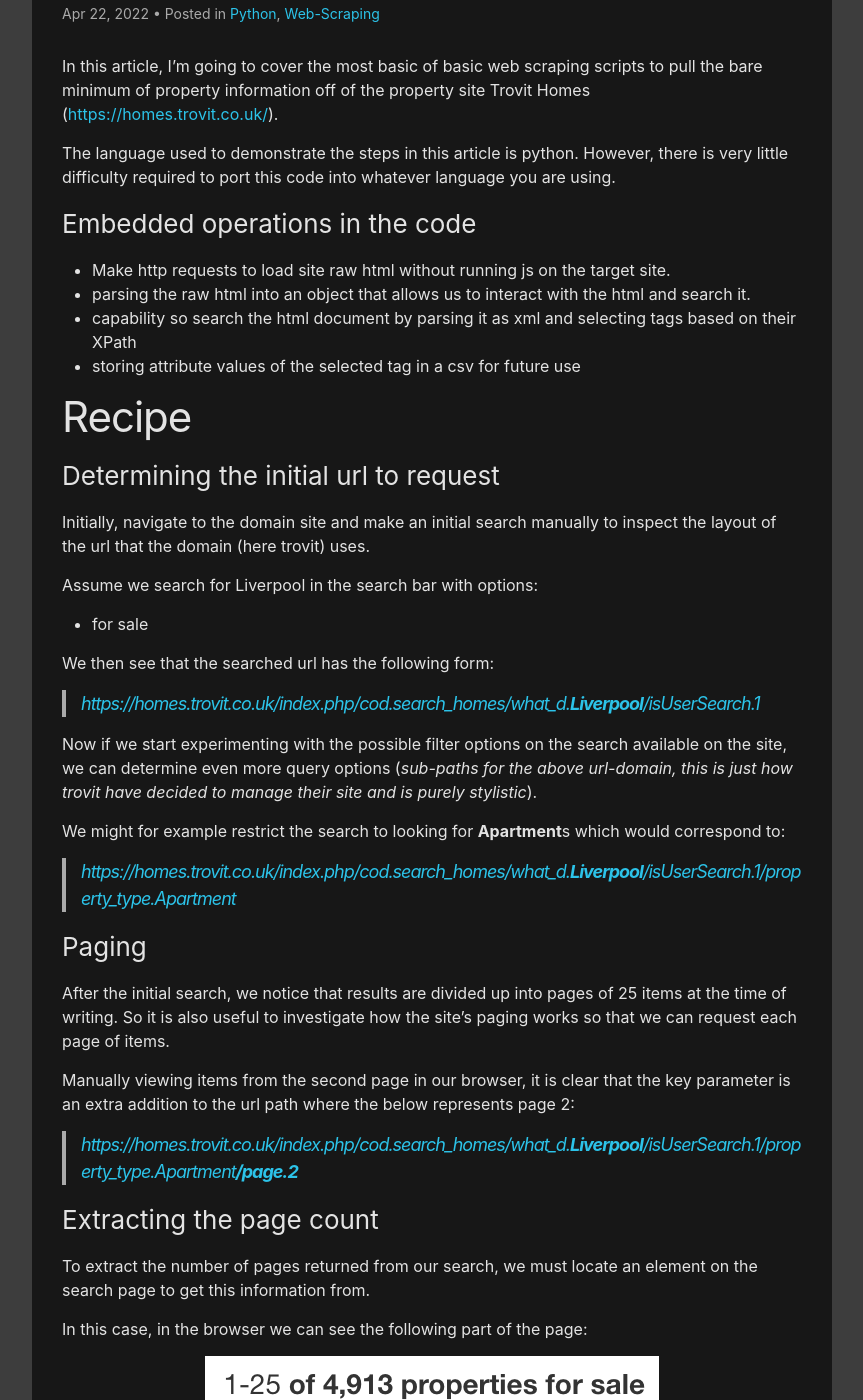
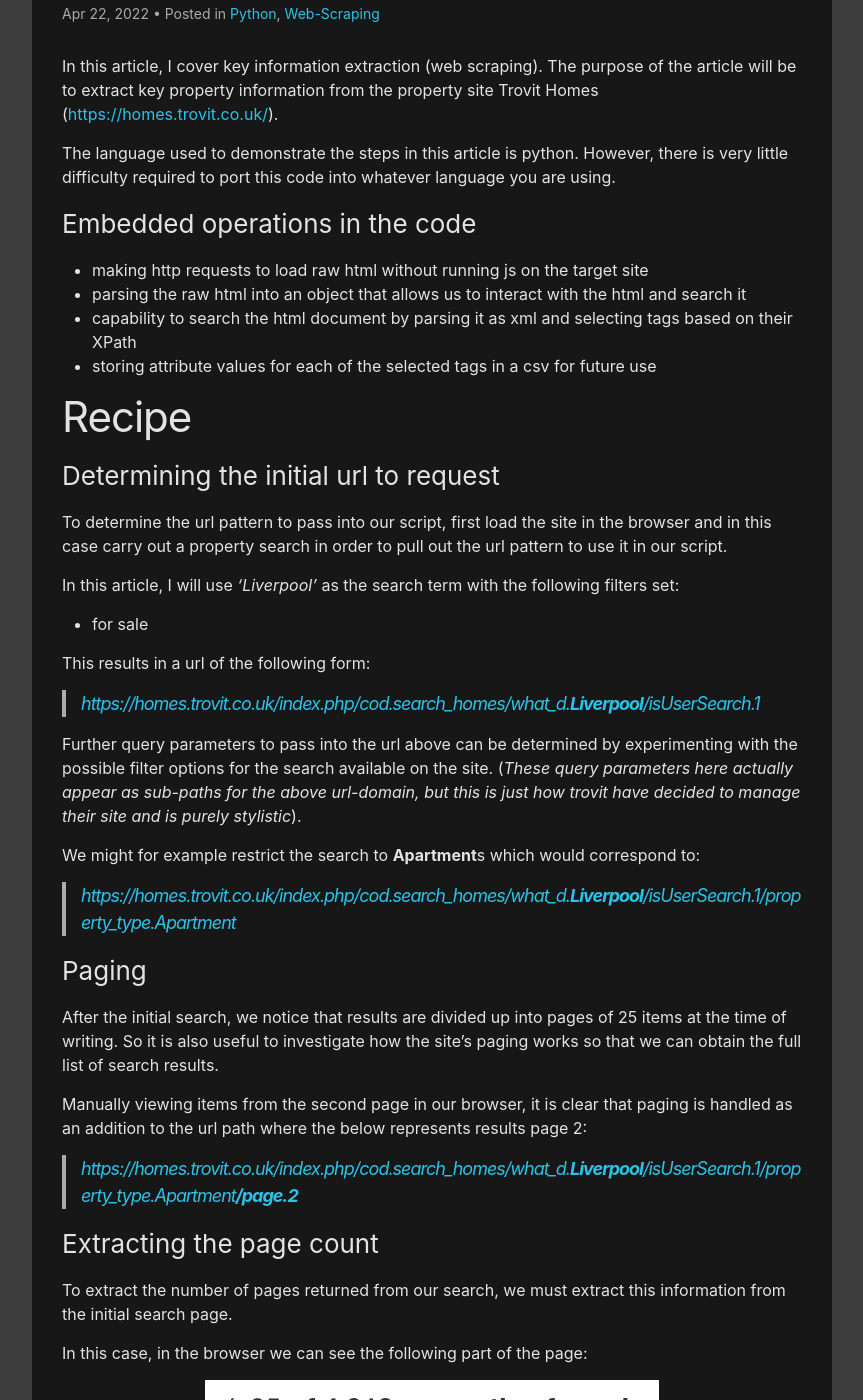
Before and after one commit to Dwonczykj/Dwonczykj.github.io, a Jekyll site: the page built from _posts/2022-04-22-simple-housing-scraper.md, in a window 1280 px wide and 1400 px high, scrolled down 247 px. Shown: the whole window, without its empty margins (208-1071 px from the left). Built offline with Jekyll 4.4.1, drawn with Linux system fonts in a browser that asks for light colours; comment, search, counter and statistics services are not loaded; some of the changed text lies outside the part shown.

Commit message:
Add second blog post: simple-housing-scraper - update typos

````diff
--- a/_posts/2022-04-22-simple-housing-scraper.md
+++ b/_posts/2022-04-22-simple-housing-scraper.md
@@ -4,51 +4,51 @@ title: How to build an (overly simplistic) housing data scraper
 categories: [Python, Web-Scraping]
 comments: true
 ---
-In this article, I'm going to cover the most basic of basic web scraping scripts to pull the bare minimum of property information off of the property site Trovit Homes ([https://homes.trovit.co.uk/](https://homes.trovit.co.uk/)).
+In this article, I cover key information extraction (web scraping). The purpose of the article will be to extract key property information from the property site Trovit Homes ([https://homes.trovit.co.uk/](https://homes.trovit.co.uk/)).
 
 The language used to demonstrate the steps in this article is python. However, there is very little difficulty required to port this code into whatever language you are using.
 
 ### Embedded operations in the code
 
-- Make http requests to load site raw html without running js on the target site.
-- parsing the raw html into an object that allows us to interact with the html and search it.
-- capability so search the html document by parsing it as xml and selecting tags based on their XPath
-- storing attribute values of the selected tag in a csv for future use
+- making http requests to load raw html without running js on the target site
+- parsing the raw html into an object that allows us to interact with the html and search it
+- capability to search the html document by parsing it as xml and selecting tags based on their XPath
+- storing attribute values for each of the selected tags in a csv for future use
 
 # Recipe
 
 ### Determining the initial url to request
 
-Initially, navigate to the domain site and make an initial search manually to inspect the layout of the url that the domain (here trovit) uses.
+To determine the url pattern to pass into our script, first load the site in the browser and in this case carry out a property search in order to pull out the url pattern to use it in our script.
 
-Assume we search for Liverpool in the search bar with options:
+In this article, I will use *'Liverpool'* as the search term with the following filters set:
 
 - for sale
 
-We then see that the searched url has the following form:
+This results in a url of the following form:
 
 > [https://homes.trovit.co.uk/index.php/cod.search_homes/what_d.**Liverpool**/isUserSearch.1](https://homes.trovit.co.uk/index.php/cod.search_homes/what_d.Liverpool/isUserSearch.1)
 >
 
-Now if we start experimenting with the possible filter options on the search available on the site, we can determine even more query options (*sub-paths for the above url-domain, this is just how trovit have decided to manage their site and is purely stylistic*).
+Further query parameters to pass into the url above can be determined by experimenting with the possible filter options for the search available on the site. (*These query parameters here actually appear as sub-paths for the above url-domain, but this is just how trovit have decided to manage their site and is purely stylistic*).
 
-We might  for example restrict the search to looking for **Apartment**s which would correspond to:
+We might for example restrict the search to **Apartment**s which would correspond to:
 
 > [https://homes.trovit.co.uk/index.php/cod.search_homes/what_d.**Liverpool**/isUserSearch.1/property_type.Apartment](https://homes.trovit.co.uk/index.php/cod.search_homes/what_d.Liverpool/isUserSearch.1/property_type.Apartment)
 >
 
 ### Paging
 
-After the initial search, we notice that results are divided up into pages of 25 items at the time of writing. So it is also useful to investigate how the site's paging works so that we can request each page of items.
+After the initial search, we notice that results are divided up into pages of 25 items at the time of writing. So it is also useful to investigate how the site's paging works so that we can obtain the full list of search results.
 
-Manually viewing items from the second page in our browser, it is clear that the key parameter is an extra addition to the url path where the below represents page 2:
+Manually viewing items from the second page in our browser, it is clear that paging is handled as an addition to the url path where the below represents results page 2:
 
 > [https://homes.trovit.co.uk/index.php/cod.search_homes/what_d.**Liverpool**/isUserSearch.1/property_type.Apartment**/page.2**](https://homes.trovit.co.uk/index.php/cod.search_homes/what_d.Liverpool/isUserSearch.1/property_type.Apartment/page.2)
 >
 
 ### Extracting the page count
 
-To extract the number of pages returned from our search, we must locate an element on the search page to get this information from.
+To extract the number of pages returned from our search, we must extract this information from the initial search page.
 
 In this case, in the browser we can see the following part of the page:
 
@@ -67,9 +67,9 @@ which corresponds to the following html:
 </div>
 ```
 
-We can use this to compute the number of pages by dividing 4913 by 25. See the code snippet below:
+We can use this to compute the number of pages by dividing the 4913 results count by the 25 items per page.
 
-First, we must perform the same steps in our code as we have in the browser so far. We must make the search request in the script as follows:
+First, we add logic to the script to load the trovit site and perform the property search, this is exactly what we've done in the browser so far. The following logic makes the property search request:
 
 ```python
 import bs4
@@ -89,7 +89,7 @@ In this step we:
 
 ---
 
-We then use the parsed html to pull the item count and calculate a page count.
+We then use the parsed html to extract the resulting item count and calculate a page count.
 
 ```python
 total_item = soup.find('div', {'class':'results-counter js-results-counter'}).find('span').text
@@ -116,7 +116,7 @@ while page <= total_page:
     dom = etree.HTML(str(soup_html),parser=None)
 ```
 
-Notice for this step, I additionally parse the requested html using a xml parser provided by the lxml package. I do this so that I can use XPath selectors to select individual tags in the html.
+Notice for this step, I additionally parse the requested html using a xml parser provided by the lxml package  by calling <span style="color: green; font: 16px monospace;">etree.HTML(html_str)</span>. I do this so that I can use XPath selectors to select individual tags in the html.
 
 <!-- <aside>
 💡 *This xml parsing step simply allows us to query the html document as though it were xml.*
@@ -143,11 +141,10 @@ nofitem = len(dom.xpath('//div[@class="item-title"]'))
 
 ## Extracting Key Information
 
-I first define a couple of helper functions to allow me to repeat myself less in the script. The helper functions simply wrap logic to:
+I first define a couple of helper functions that contain logic to extract html tag contents. I do this to avoid needing to re-write this logic for each type of key information that we intend to extract. The helper functions simply wrap logic to:
 
 1. Try to select a tag from the html based on the passed XPath selector
-2. If such a tag exists, get the match corresponding to the result number at the current context in the script
-    1. In the script, I iterate through each result item on the page and individually parse its key information
+2. If such a tag exists, get the <span style="color: green; font: 16px monospace;">i</span><sup>th</sup> match where <span style="color: green; font: 16px monospace;">i</span> refers to the <span style="color: green; font: 16px monospace;">i</span><sup>th</sup> result on the page that we want to extract information from
 
 ```python
 def attr_from_xpath(xpath:str, num:int, attr_name:str='text'):
@@ -164,7 +161,7 @@ def attr_from_item_xpath(item_name:str, num:int):
     return attr_from_xpath(xpath=f'//div[contains(@class,"item-{item_name}")]/span', num=num)
 ```
 
-I then use these functions to select tags containing key property information. For each match, I then pull out the attribute of interest and append the result to a list variable.
+These functions are used to select tags containing key property information. For each match, I extract the attribute of interest and append the result to a list variable such as <span style="color: green; font: 16px monospace;">title1</span> and <span style="color: green; font: 16px monospace;">address1</span> below.
 
 ```python
 while num < nofitem:
@@ -211,7 +208,7 @@ We have used a small number of python libraries to do this, but the actual steps
 
 ### Next Steps
 
-Looking forwards, we might look to make the script more robust with respect to the individual identifiers used in the XPath selectors to capture key information from the Trovit site. This would allow the script to be more transferable across property search engine domains and more robust to future changes to the individual domains themselves.
+In future development, we might look to make the script more robust with respect to the individual XPath selectors used to capture key information from the Trovit site. This would make the script more capable of being run on other property search engine domains and would make it more robust to future changes to the individual domain websites themselves.
 
 ---
 
````
Also changed, not shown: other parts of _posts/2022-04-22-simple-housing-scraper.md (+4 -6 lines).
